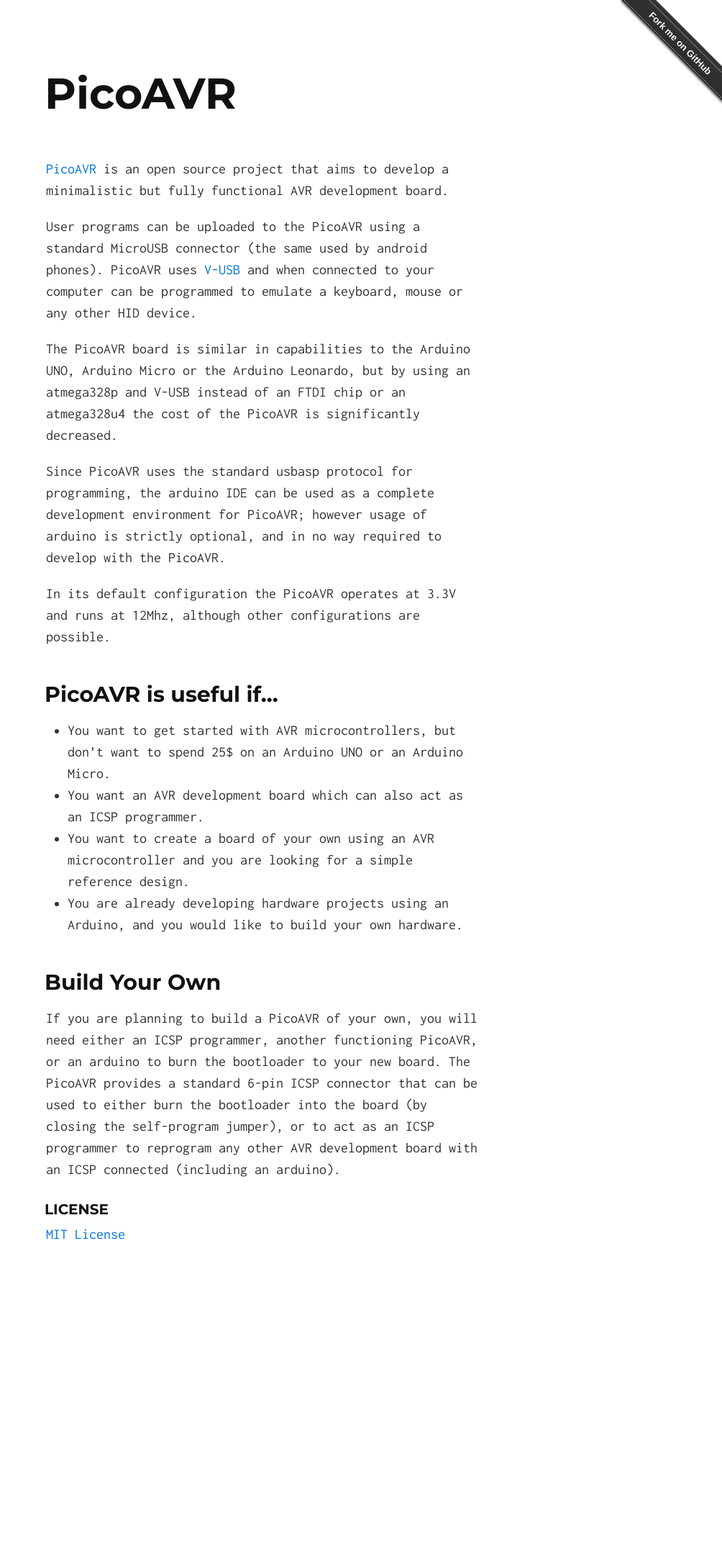
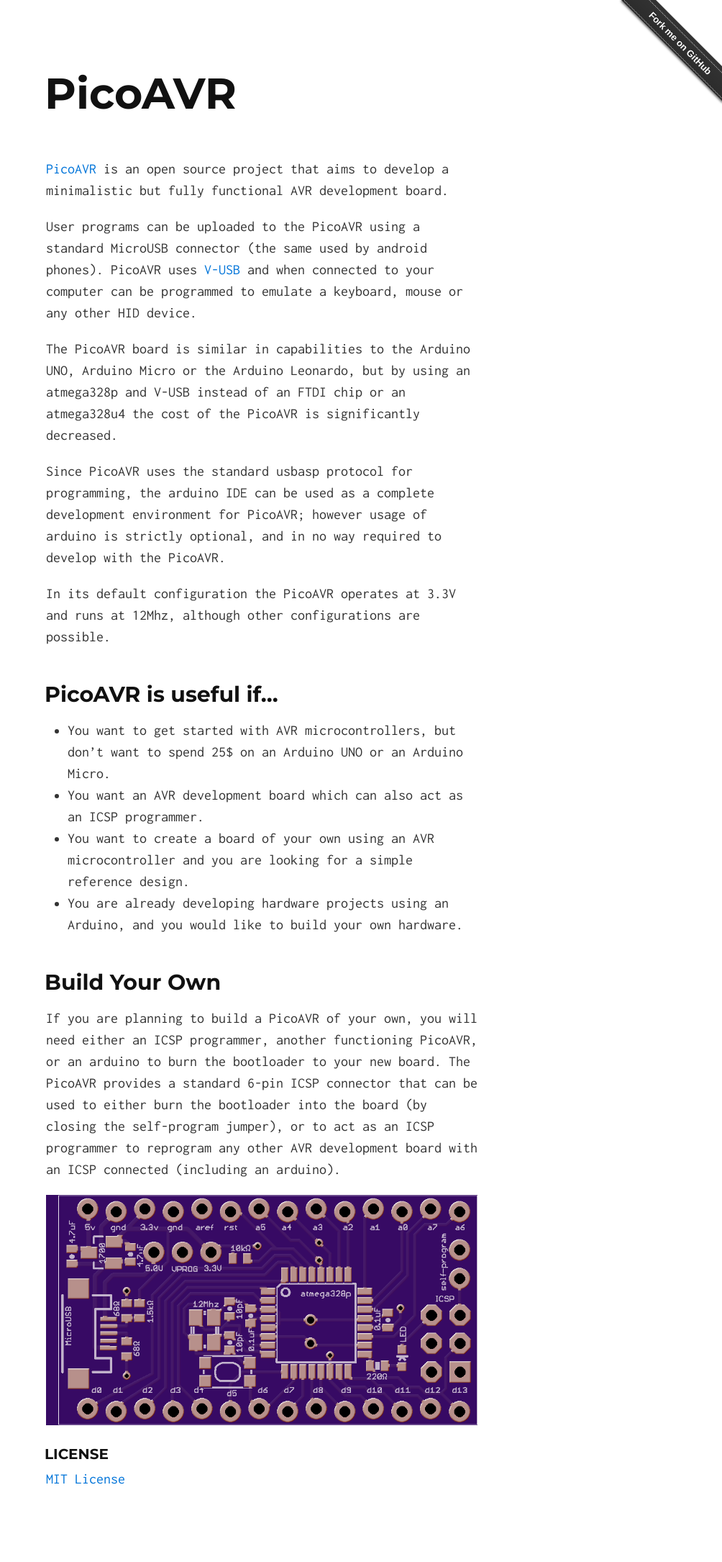
Before and after one commit to acornejo/picoAVR, a Jekyll site: the page built from index.html, in a window 1280 px wide. Shown: the whole page at 72% size, without its empty margins (276-1280 px from the left). Built offline with Jekyll 4.4.1, drawn with Linux system fonts in a browser that asks for light colours; Markdown is read by kramdown in place of the engine named in the settings; before the commit the page ends 1830 px from its top, so only the background shows below that.

Commit message:
add image

```diff
--- a/_includes/index.md
+++ b/_includes/index.md
@@ -43,6 +43,8 @@
 programmer to reprogram any other AVR development board with an ICSP
 connected (including an arduino).
 
+![TopBoard](images/board_top_render.png "Top View PCB")
+
 ### License
 
 [MIT License](http://opensource.org/licenses/MIT)
```
